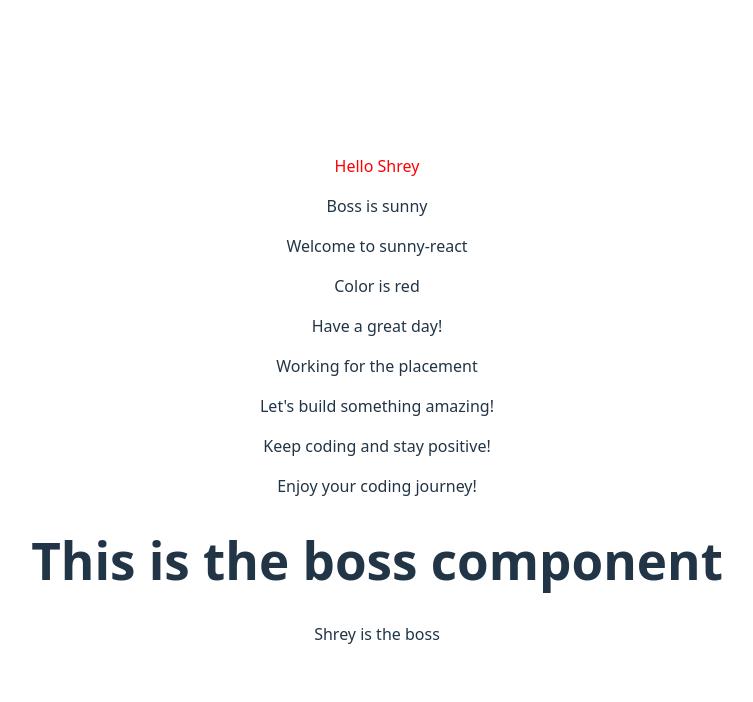
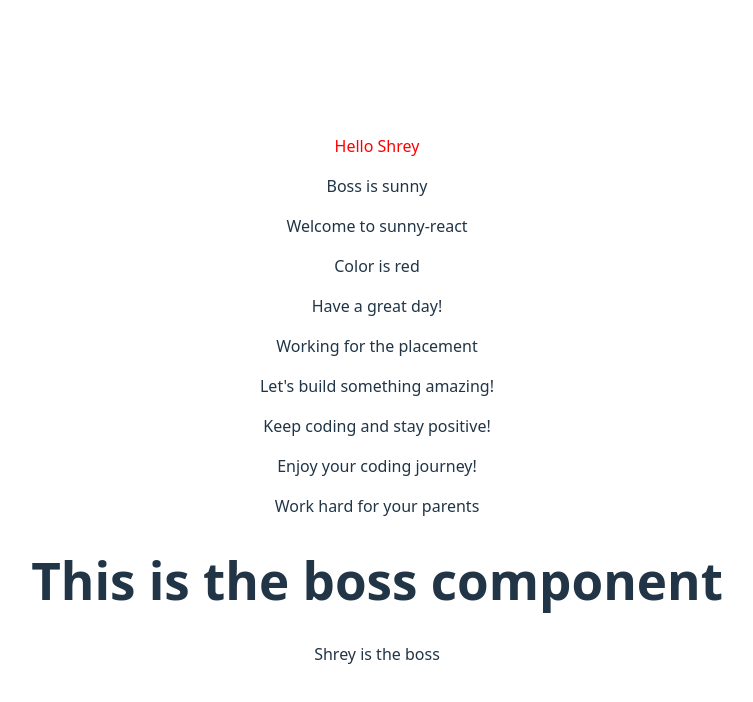
Before and after one commit to Sethiashrey/React-Learning, a React (Vite) app: page / in a window 1280 px wide. Shown: the top 702 px of the page, without its empty margins (263-1016 px from the left). Built offline with nearby package versions, Linux system fonts and the light colour scheme.

Commit message:
Add paragraph

```diff
--- a/src/Hello.jsx
+++ b/src/Hello.jsx
@@ -11,6 +11,7 @@ function Hello({name11,color}){
           <p>Let's build something amazing!</p>
           <p>Keep coding and stay positive!</p>
           <p>Enjoy your coding journey!</p>
+          <p>Work hard for your parents</p>
         </>
     )
 }
```
